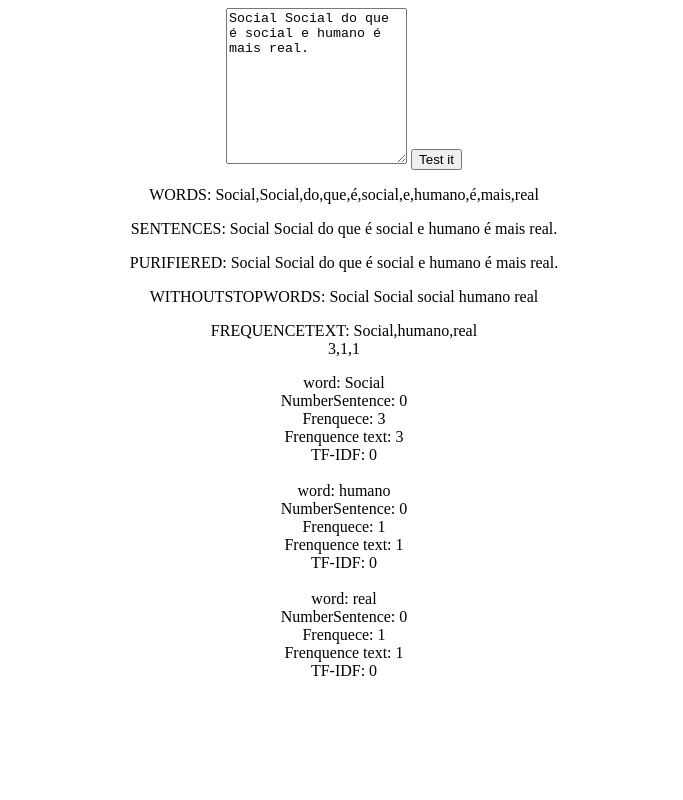
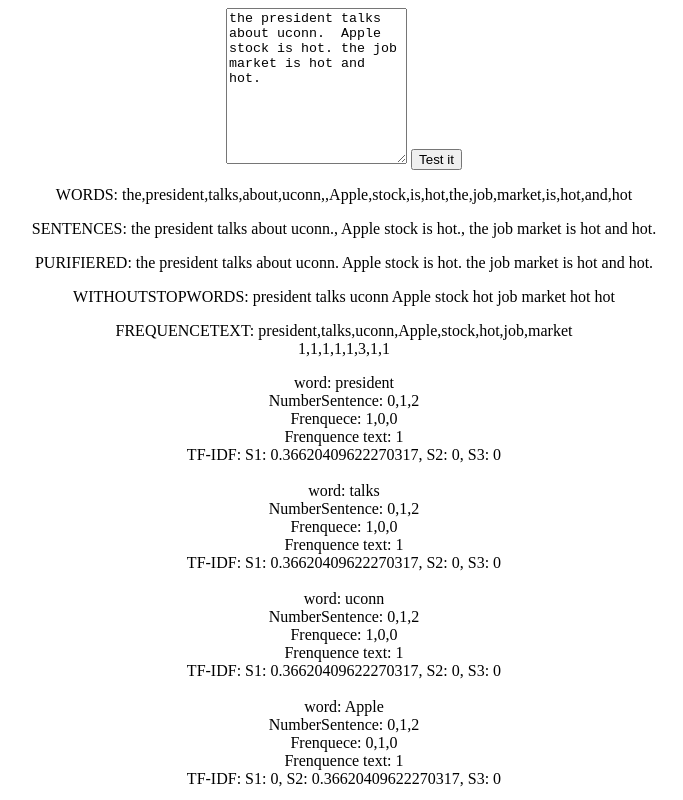
Before and after one commit to israelljunnior/HybridSum, a website: page NLP.html in a window 1280 px wide. Both pictures are taken after a click on the button "Test it". Shown: the top 800 px of the page, without its empty margins (296-979 px from the left). Drawn offline with Linux system fonts and the light colour scheme.

Commit message:
Add files via upload

```diff
--- a/NLP.html
+++ b/NLP.html
@@ -9,7 +9,7 @@
 
 <body>
     <center>
-        <textarea id="textarea" rows="10" value="">Social Social do que é social e humano é mais real.</textarea>
+        <textarea id="textarea" rows="10" value="">the president talks about uconn.  Apple stock is hot. the job market is hot and hot.</textarea>
         <button onClick="NLP()">Test it</button>
         <p id="p1"></p>
         <p id="p2"></p>
@@ -149,7 +149,7 @@
             checkArrayRelevantWordsString(purifiered, arrayRelevantWords); // call function checkArrayStopWords ./frequencia.js
             checkArrayRelevantWordsSentences(sentences, arrayRelevantWords);
 
-            var p = document.getElementById("p1");
+           var p = document.getElementById("p1");
             p.innerHTML = "WORDS: " + words + "<br>"; //
             var p2 = document.getElementById("p2");
             p2.innerHTML = "SENTENCES: " + sentences + "<br>";
@@ -165,13 +165,21 @@
 
 
 
+            var sentencesWithoutStopWords = [];
+
+            for (i = 0; i < sentences.length; i++) {
+                var swsw = sentences[i].removeStopWords();
+
+            sentencesWithoutStopWords.push(swsw);
+
+            }
 
             function printForEach() {
                 p7.innerHTML = ""; //para não acumular quando chamar a function mais de uma vez
                 var i = 0; //contador para arrayFrequenceText
                 arrayObjectWord.forEach(objectWord => {
                     objectWord.frequenceText = arrayFrequenceText[i];
-                    TF_IDF(objectWord, sentences, arrayObjectWord);
+                    TF_IDF(objectWord, sentencesWithoutStopWords, arrayRelevantWords);
                     p7.innerHTML = p7.innerHTML +
                         "word: " + objectWord.word + "<br>NumberSentence: " + objectWord.numberSentence +
                         "<br>Frenquece: " + objectWord.frequence + "<br>" + "Frenquence text: " +
@@ -184,14 +192,7 @@
                 rankingTF_IDF(arrayObjectWord);
                 // new problem rapical detectada
             };
-            var sentencesWithoutStopWords = [];
 
-            for (i = 0; i < sentences.length; i++) {
-                var swsw = sentences[i].removeStopWords();
-
-                sentencesWithoutStopWords.push(swsw);
-
-            }
 
             var p7 = document.getElementById("p7");
             p7.innerHtml = printForEach();
--- a/TF-IDF.js
+++ b/TF-IDF.js
@@ -1,8 +1,20 @@
 
-function  TF(objectWord, arrayObjectWord){
+function  TF(objectWord, sentences, i, arrayRelevantWords){
 
-    return (objectWord.frequenceText / arrayObjectWord.length);
+    var amountWordsSentence = 0;
+    for(j = 0; j < arrayRelevantWords.length; j++){
 
+
+            if(sentences.toUpperCase().match("\\b"+arrayRelevantWords[j].word.toUpperCase()+"\\b", 'g') != null){
+
+
+                 amountWordsSentence += arrayRelevantWords[j].frequence[i] ;
+
+                }
+        }
+
+
+    return (objectWord.frequence[i] / amountWordsSentence);
 }
 
 function IDF(sentences, objectWord){
@@ -13,15 +25,27 @@ function IDF(sentences, objectWord){
 
     }
 
+
     return  Math.log((sentences.length / sentenceWithObjectWord));
 
 }
 
-function TF_IDF(objectWord, sentences, arrayObjectWord){
+function TF_IDF(objectWord, sentences, arrayRelevantWords){
 
-    objectWord.tf_idf = TF(objectWord, arrayObjectWord) * IDF(sentences, objectWord);
+    objectWord.tf_idf = [];
 
+    const idf = IDF(sentences, objectWord);
+    for(i = 0; i < sentences.length; i++){
+        if(objectWord.frequence[i] > 0 ){
+
+            objectWord.tf_idf.push(" S"+(i+1)+": "+(TF(objectWord, sentences[i], i, arrayRelevantWords) * idf));
+        } else {
+            objectWord.tf_idf.push(" S"+(i+1)+": "+0);
+
+        }
+    }
 }
+
 
 function rankingTF_IDF(arrayObject){
     if(arrayObject.length < 2 ){
--- a/frequenceSentece.js
+++ b/frequenceSentece.js
@@ -1,5 +1,4 @@
 var arrayObjectWord = [];
-
 var arrayCheckWord = [];
 
 function wordFrequenceSentence(sentence, object) {
```
